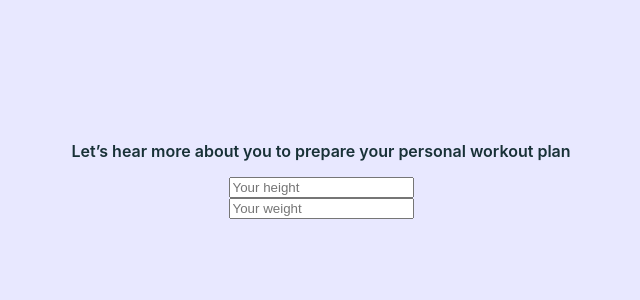
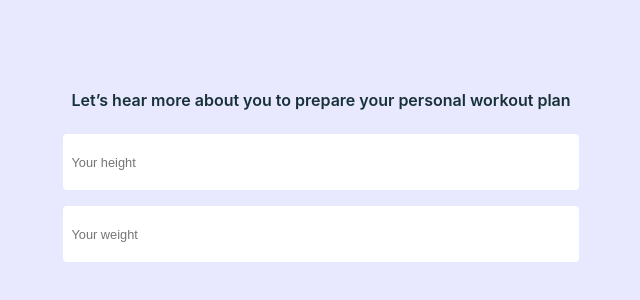
Before and after one commit to doga-ozcelik/workout-app, a React (Create React App) app: page / in a window 1280 px wide. Shown: the part 228-528 px from the top of the page, without its empty margins (319-959 px from the left). Built offline with nearby package versions, Linux system fonts and the light colour scheme.

Commit message:
style(index.css): Change input style globally

```diff
--- a/src/index.css
+++ b/src/index.css
@@ -1,13 +1,32 @@
 body {
   margin: 0;
-  font-family: -apple-system, BlinkMacSystemFont, 'Segoe UI', 'Roboto', 'Oxygen',
-    'Ubuntu', 'Cantarell', 'Fira Sans', 'Droid Sans', 'Helvetica Neue',
+  font-family: -apple-system, BlinkMacSystemFont, "Segoe UI", "Roboto", "Oxygen",
+    "Ubuntu", "Cantarell", "Fira Sans", "Droid Sans", "Helvetica Neue",
     sans-serif;
   -webkit-font-smoothing: antialiased;
   -moz-osx-font-smoothing: grayscale;
 }
 
+input {
+  font-size: 0.8rem;
+  padding: 0.5rem;
+  margin: 0.5rem;
+  border-radius: 0.25rem;
+  border: none;
+  width: 100%;
+  height: 40px;
+}
+
+input[type="number"]::-webkit-inner-spin-button,
+input[type="number"]::-webkit-outer-spin-button {
+  -webkit-appearance: none;
+  margin: 0;
+}
+input[type="number"] {
+  -moz-appearance: textfield;
+}
+
 code {
-  font-family: source-code-pro, Menlo, Monaco, Consolas, 'Courier New',
+  font-family: source-code-pro, Menlo, Monaco, Consolas, "Courier New",
     monospace;
 }
```
